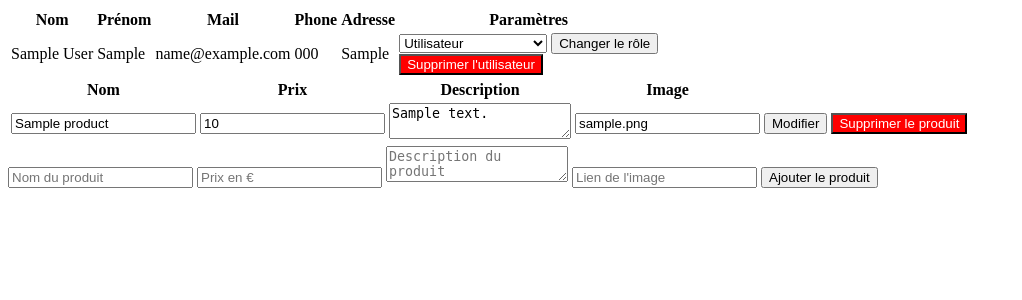
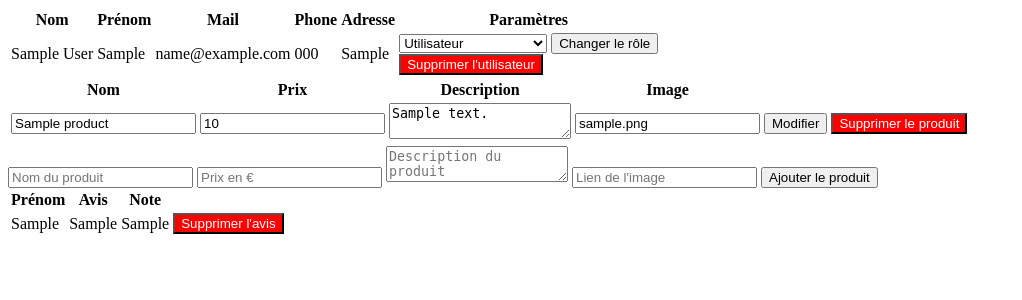
Before and after one commit to rakotok2109/ico-workshop, a PHP site: page /pages/DashboardAdminView.php in a window 1280 px wide. Shown: the top 300 px of the page, without its empty margins (0-1022 px from the left). Run offline with PHP 8.4, Linux system fonts and the light colour scheme; tables that the repository leaves empty or names only in its code hold one stand-in row (values such as "Sample post"); some libraries are stand-ins or nearby versions.

Commit message:
Creating the Feedbacks View with the feature "Delete Feedback" by Nathan

```diff
--- a/config/controller/FeedbackController.php
+++ b/config/controller/FeedbackController.php
@@ -65,7 +65,7 @@ class FeedbackController {
                 exit();
             } catch (PDOException $e) {
                 $_SESSION['error'] = "Erreur lors de la suppression : " . $e->getMessage();
-                header("Location: ../../pages/DashboardAdminView.php");
+                header("Location: ../pages/DashboardAdminView.php");
                 exit();
             }
         }
--- a/config/init.php
+++ b/config/init.php
@@ -13,4 +13,6 @@ require_once ('../config/controller/UserController.php');
 require_once ('../config/model/User.php');
 require_once ('../config/controller/ProductController.php');
 require_once ('../config/model/Product.php');
+require_once ('../config/controller/FeedbackController.php');
+require_once ('../config/model/Feedback.php');
 ?>
--- a/pages/DashboardAdminView.php
+++ b/pages/DashboardAdminView.php
@@ -23,6 +23,7 @@ else{
 
 $users = UserController::getAllUsers();
 $products = ProductController::getAllProducts();
+$feedbacks = FeedbackController::getAllFeedbacks();
 ?>
 <table>
     <tr>
@@ -96,3 +97,26 @@ $products = ProductController::getAllProducts();
     <input type="text" name="image" placeholder="Lien de l'image" required>
     <button type="submit">Ajouter le produit</button>
 </form>
+
+<table>
+    <tr>
+        <th>Prénom</th>
+        <th>Avis</th>
+        <th>Note</th>
+    </tr>
+    <tbody>
+        <?php foreach($feedbacks as $feedback): ?>
+            <tr>
+                <td><?= $feedback['firstname']?></td>
+                <td><?= $feedback['wording']?></td>
+                <td><?= $feedback['rate']?></td>
+                <td>
+                    <form method="POST" action="../routes/feedback.php?id=deleteFeedback" style="display:inline;" onsubmit="return confirm('Êtes-vous sûr de vouloir supprimer cet avis ?');">
+                        <input type="hidden" name="id" value="<?= $feedback['id'] ?>">
+                        <button type="submit" style="background-color:red; color:white;">Supprimer l'avis</button>
+                    </form>
+                </td>
+            </tr>
+        <?php endforeach; ?>
+    </tbody>
+</table>
```
